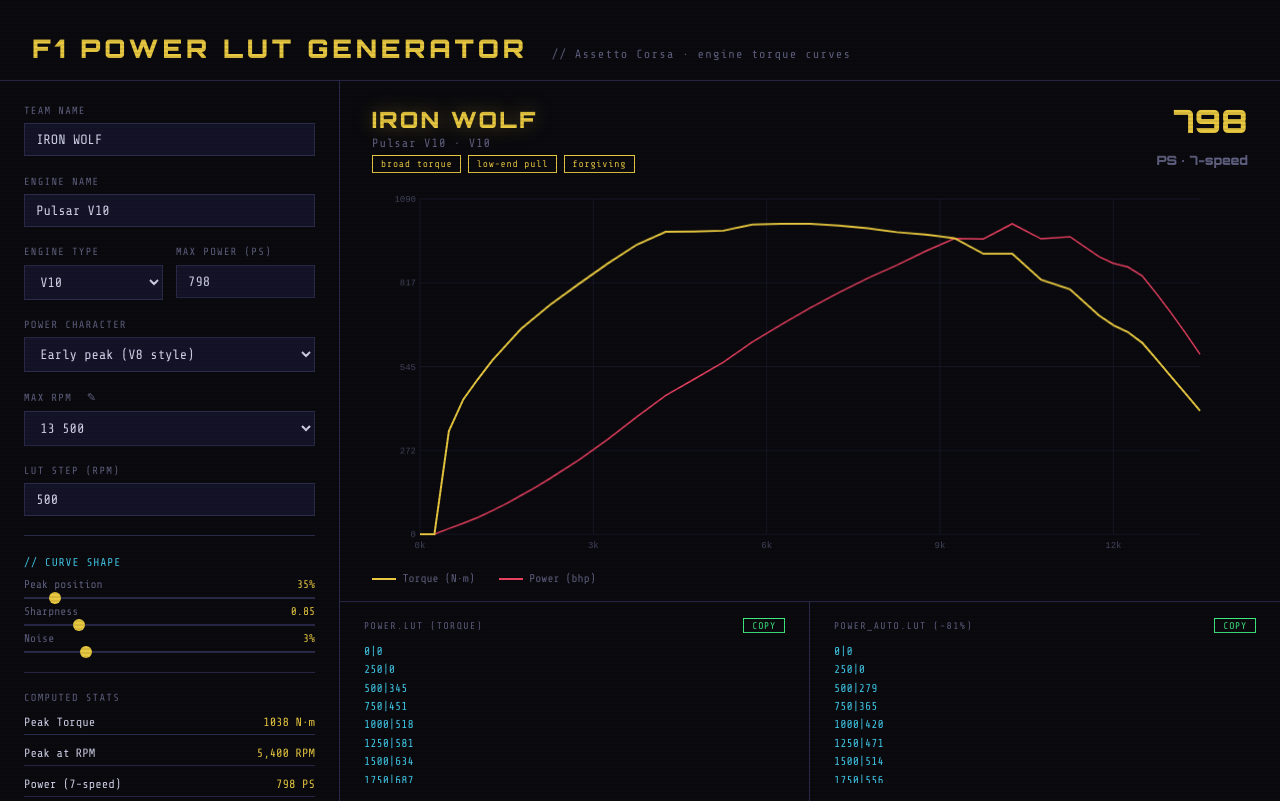
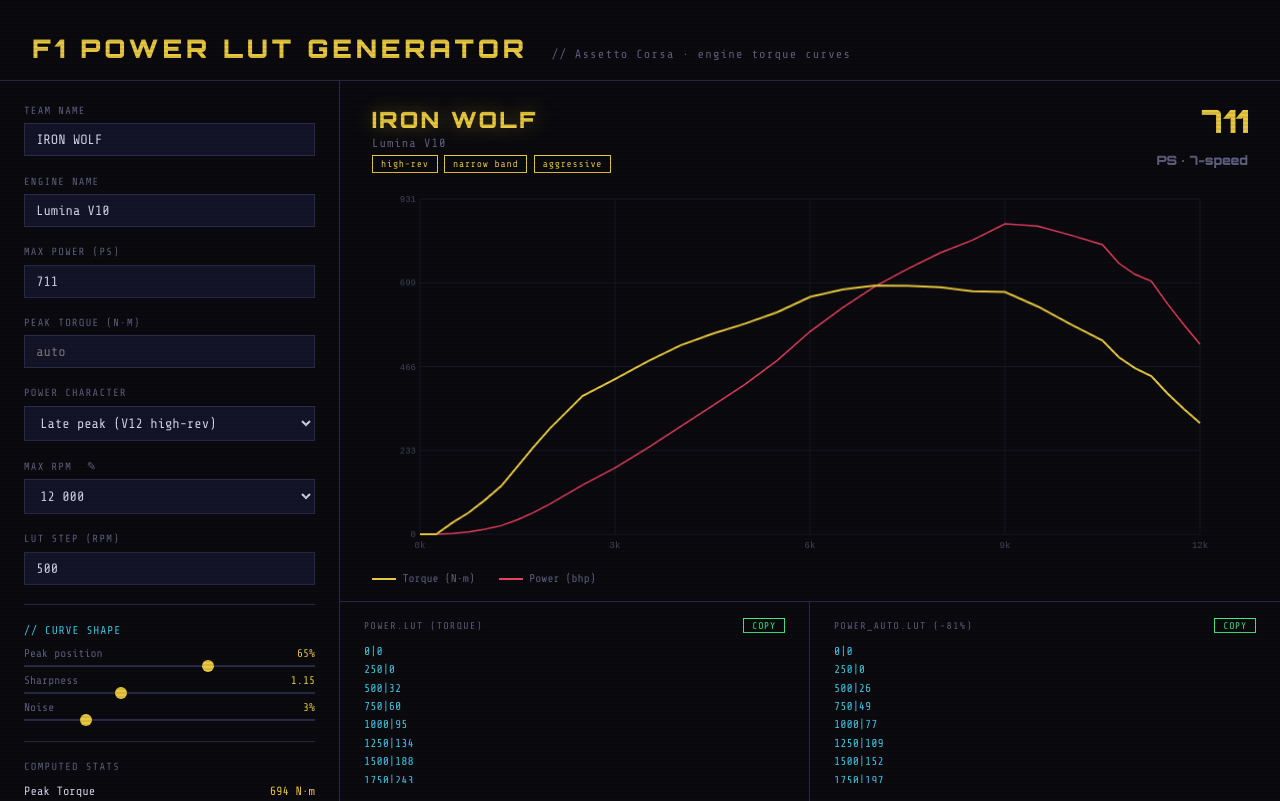
Before and after one commit to rpekarsky/asetto-corsa-power-lut-generator, a website built with Vite: page index.html in a window 1280 px wide. Built offline with nearby package versions, Linux system fonts and the light colour scheme.

Commit message:
Update graphs and

```diff
--- a/index.html
+++ b/index.html
@@ -26,20 +26,14 @@
       <input type="text" id="engineName" placeholder="e.g. Ferrari V12" value="">
     </div>
 
-    <div class="row2">
-      <div class="field-group">
-        <label>Engine Type</label>
-        <select id="engineType">
-          <option value="v8">V8</option>
-          <option value="v10" selected>V10</option>
-          <option value="v12">V12</option>
-          <option value="v40">V40 (exotic)</option>
-        </select>
-      </div>
-      <div class="field-group">
-        <label>Max Power (PS)</label>
-        <input type="text" id="maxPower" placeholder="750–900" value="">
-      </div>
+    <div class="field-group">
+      <label>Max Power (PS)</label>
+      <input type="text" id="maxPower" placeholder="750–900" value="">
+    </div>
+
+    <div class="field-group">
+      <label>Peak Torque (N·m)</label>
+      <input type="text" id="peakTorque" placeholder="auto" value="">
     </div>
 
     <div class="field-group">
--- a/src/app.ts
+++ b/src/app.ts
@@ -1,8 +1,9 @@
-import type { AppState, EngineType, InputState, PowerCharacter } from './types';
+import type { AppState, InputState, PowerCharacter } from './types';
 import type { DomRefs } from './dom';
-import { engineDefaults, charDefaults, ENGINE_NAMES, ENGINE_TYPES, CHARACTERS, RPMS, TEAM_NAMES } from './constants';
+import { charDefaults, ENGINE_NAMES, CHARACTERS, RPMS, TEAM_NAMES, POWER_RANGE } from './constants';
 import { compute } from './engine';
 import { render, syncInputs, redrawChart } from './render';
+import { saveState, loadState } from './storage';
 
 function pick<T>(arr: readonly T[]): T {
   return arr[Math.floor(Math.random() * arr.length)];
@@ -26,10 +27,10 @@
   return {
     teamName: refs.inputs.teamName.value,
     engineName: refs.inputs.engineName.value,
-    engineType: refs.inputs.engineType.value as EngineType,
     character: refs.inputs.character.value as PowerCharacter,
     maxRpm: parseInt(rpmSource) || 13500,
     maxPower: parseInt(refs.inputs.maxPower.value) || 820,
+    peakTorqueOverride: (() => { const v = parseInt(refs.inputs.peakTorque.value); return v > 0 ? v : null; })(),
     seed: seedValue ? (parseInt(seedValue) || 0) : newSeed(),
     lutStep: parseInt(refs.inputs.lutStep.value) || 500,
     peakPos: (parseInt(refs.inputs.peakPos.value) || 52) / 100,
@@ -51,6 +52,41 @@
     state.computed = compute(state.inputs);
     syncInputs(state, refs);
     render(state, refs);
+    saveState(state.inputs);
+  }
+
+  function restore(): boolean {
+    const saved = loadState();
+    if (!saved) return false;
+
+    if (saved.teamName !== undefined) refs.inputs.teamName.value = saved.teamName;
+    if (saved.engineName !== undefined) refs.inputs.engineName.value = saved.engineName;
+    if (saved.character !== undefined) refs.inputs.character.value = saved.character;
+    if (saved.maxPower !== undefined) refs.inputs.maxPower.value = String(saved.maxPower);
+    if (saved.peakTorqueOverride !== undefined) refs.inputs.peakTorque.value = saved.peakTorqueOverride != null ? String(saved.peakTorqueOverride) : '';
+    if (saved.lutStep !== undefined) refs.inputs.lutStep.value = String(saved.lutStep);
+    if (saved.seed !== undefined) refs.inputs.seed.value = String(saved.seed);
+    if (saved.peakPos !== undefined) refs.inputs.peakPos.value = String(Math.round(saved.peakPos * 100));
+    if (saved.sharpness !== undefined) refs.inputs.sharpness.value = String(Math.round(saved.sharpness * 100));
+    if (saved.noise !== undefined) refs.inputs.noise.value = String(Math.round(saved.noise * 100));
+
+    if (saved.maxRpm !== undefined) {
+      const rpmStr = String(saved.maxRpm);
+      if (RPMS.includes(rpmStr)) {
+        refs.inputs.maxRpm.value = rpmStr;
+        refs.inputs.maxRpm.classList.remove('hidden');
+        refs.inputs.maxRpmCustom.classList.add('hidden');
+        refs.buttons.toggleRpm.classList.remove('active');
+      } else {
+        refs.inputs.maxRpmCustom.value = rpmStr;
+        refs.inputs.maxRpm.classList.add('hidden');
+        refs.inputs.maxRpmCustom.classList.remove('hidden');
+        refs.buttons.toggleRpm.classList.add('active');
+      }
+    }
+
+    update();
+    return true;
   }
 
   /** Generate = new seed + recompute */
@@ -62,7 +98,7 @@
   /** Debounced update for live parameter changes */
   function debouncedUpdate() {
     clearTimeout(debounceTimer);
-    debounceTimer = setTimeout(update, 250);
+    debounceTimer = setTimeout(update, 100);
   }
 
   function applyCharacterDefaults() {
@@ -75,18 +111,16 @@
   }
 
   function randomize() {
-    const et = pick(ENGINE_TYPES);
-    const def = engineDefaults[et];
-    const ps = def.powerRange[0] + Math.round(Math.random() * (def.powerRange[1] - def.powerRange[0]));
+    const ps = POWER_RANGE[0] + Math.round(Math.random() * (POWER_RANGE[1] - POWER_RANGE[0]));
     const character = pick(CHARACTERS);
 
-    refs.inputs.engineType.value = et;
     refs.inputs.character.value = character;
     refs.inputs.maxRpm.value = pick(RPMS);
     refs.inputs.maxRpm.classList.remove('hidden');
     refs.inputs.maxRpmCustom.classList.add('hidden');
     refs.buttons.toggleRpm.classList.remove('active');
     refs.inputs.maxPower.value = String(ps);
+    refs.inputs.peakTorque.value = '';
     refs.inputs.teamName.value = pick(TEAM_NAMES);
     refs.inputs.engineName.value = pick(ENGINE_NAMES);
     refs.inputs.seed.value = '';
@@ -130,5 +164,5 @@
     redrawChart(state, refs);
   }
 
-  return { generate, update, debouncedUpdate, randomize, applyCharacterDefaults, copyLut, handleResize, toggleRpm };
+  return { generate, update, debouncedUpdate, randomize, restore, applyCharacterDefaults, copyLut, handleResize, toggleRpm };
 }
--- a/src/chart.ts
+++ b/src/chart.ts
@@ -48,8 +48,7 @@
   // compute bhp values
   const bhpData = lut.map(p => (p.torque * p.rpm * Math.PI / 30) / 735.5);
   const actualMaxBhp = Math.max(...bhpData);
-  const maxBhp = actualMaxBhp * 1.08;
-  const maxTorqueScale = peakTorque * 1.08;
+  const unifiedMax = Math.max(peakTorque, actualMaxBhp) * 1.08;
 
   // power curve
   ctx.beginPath();
@@ -57,7 +56,7 @@
   ctx.lineWidth = 1.5;
   lut.forEach((p, i) => {
     const x = toX(p.rpm);
-    const y = toY(bhpData[i], maxBhp);
+    const y = toY(bhpData[i], unifiedMax);
     i === 0 ? ctx.moveTo(x, y) : ctx.lineTo(x, y);
   });
   ctx.stroke();
@@ -68,7 +67,7 @@
   ctx.lineWidth = 2;
   lut.forEach((p, i) => {
     const x = toX(p.rpm);
-    const y = toY(p.torque, maxTorqueScale);
+    const y = toY(p.torque, unifiedMax);
     i === 0 ? ctx.moveTo(x, y) : ctx.lineTo(x, y);
   });
   ctx.stroke();
@@ -78,7 +77,7 @@
   ctx.font = '9px Share Tech Mono, monospace';
   ctx.textAlign = 'right';
   for (let i = 0; i <= 4; i++) {
-    const val = Math.round(peakTorque * 1.05 * (1 - i / 4));
+    const val = Math.round(unifiedMax * (1 - i / 4));
     ctx.fillText(String(val), pad.l - 4, pad.t + (H - pad.t - pad.b) * i / 4 + 3);
   }
 }
--- a/src/constants.ts
+++ b/src/constants.ts
@@ -1,4 +1,4 @@
-import type { EngineConfig, EngineType, PowerCharacter } from './types';
+import type { PowerCharacter } from './types';
 
 export interface CharDefaults {
   peakPos: number;    // slider integer (30–85)
@@ -14,12 +14,7 @@
   flat:  { peakPos: 45, sharpness: 65,  noise: 2 },
 };
 
-export const engineDefaults: Record<EngineType, EngineConfig> = {
-  v8:  { powerRange: [680, 800], charOptions: ['early', 'flat'],  rpmPref: 13500 },
-  v10: { powerRange: [790, 850], charOptions: ['mid', 'flat'],    rpmPref: 13500 },
-  v12: { powerRange: [840, 920], charOptions: ['late', 'sharp'],  rpmPref: 15000 },
-  v40: { powerRange: [820, 880], charOptions: ['sharp', 'mid'],   rpmPref: 16500 },
-};
+export const POWER_RANGE: [number, number] = [680, 920];
 
 export const charTags: Record<PowerCharacter, string[]> = {
   early: ['broad torque', 'low-end pull', 'forgiving'],
@@ -39,6 +34,5 @@
   'Olympus V12', 'Nexus V10', 'Titan V8', 'Helix V12', 'Pulsar V10',
 ];
 
-export const ENGINE_TYPES: EngineType[] = ['v8', 'v10', 'v12', 'v40'];
 export const CHARACTERS: PowerCharacter[] = ['early', 'mid', 'late', 'sharp', 'flat'];
 export const RPMS = ['12000', '13500', '15000', '16500'];
--- a/src/dom.ts
+++ b/src/dom.ts
@@ -2,11 +2,11 @@
   inputs: {
     teamName: HTMLInputElement;
     engineName: HTMLInputElement;
-    engineType: HTMLSelectElement;
     character: HTMLSelectElement;
     maxRpm: HTMLSelectElement;
     maxRpmCustom: HTMLInputElement;
     maxPower: HTMLInputElement;
+    peakTorque: HTMLInputElement;
     lutStep: HTMLInputElement;
     seed: HTMLInputElement;
     peakPos: HTMLInputElement;
@@ -53,11 +53,11 @@
     inputs: {
       teamName: ref<HTMLInputElement>('teamName'),
       engineName: ref<HTMLInputElement>('engineName'),
-      engineType: ref<HTMLSelectElement>('engineType'),
       character: ref<HTMLSelectElement>('character'),
       maxRpm: ref<HTMLSelectElement>('maxRpm'),
       maxRpmCustom: ref<HTMLInputElement>('maxRpmCustom'),
       maxPower: ref<HTMLInputElement>('maxPower'),
+      peakTorque: ref<HTMLInputElement>('peakTorque'),
       lutStep: ref<HTMLInputElement>('lutStep'),
       seed: ref<HTMLInputElement>('seed'),
       peakPos: ref<HTMLInputElement>('peakPos'),
--- a/src/engine.ts
+++ b/src/engine.ts
@@ -125,7 +125,7 @@
 
 /** Pure computation: inputs → result. No DOM, no side effects. */
 export function compute(inputs: InputState): ComputedResult {
-  const { character, maxRpm, maxPower, seed, lutStep, peakPos, sharpness, noise } = inputs;
+  const { character, maxRpm, maxPower, seed, lutStep, peakPos, sharpness, noise, peakTorqueOverride } = inputs;
 
   const shape = buildShape(character, seed, peakPos, sharpness, noise);
 
@@ -133,7 +133,7 @@
   shape.forEach((p, i) => { if (p.t > shape[peakIdx].t) peakIdx = i; });
   const peakRpm = Math.round(shape[peakIdx].r * maxRpm / 900) * 900;
 
-  const maxTorqueNm = powerToTorque(maxPower, peakRpm);
+  const maxTorqueNm = peakTorqueOverride ?? powerToTorque(maxPower, peakRpm);
 
   const lut = computeLut(shape, maxRpm, maxTorqueNm, lutStep);
   // zero torque at idle
--- a/src/main.ts
+++ b/src/main.ts
@@ -16,11 +16,11 @@
 refs.inputs.character.addEventListener('change', app.applyCharacterDefaults);
 
 // live update on text/select changes
-const textInputs = [refs.inputs.maxPower, refs.inputs.maxRpmCustom, refs.inputs.lutStep, refs.inputs.teamName, refs.inputs.engineName, refs.inputs.seed];
+const textInputs = [refs.inputs.maxPower, refs.inputs.peakTorque, refs.inputs.maxRpmCustom, refs.inputs.lutStep, refs.inputs.teamName, refs.inputs.engineName, refs.inputs.seed];
 for (const el of textInputs) {
   el.addEventListener('input', app.debouncedUpdate);
 }
-for (const el of [refs.inputs.engineType, refs.inputs.maxRpm]) {
+for (const el of [refs.inputs.maxRpm]) {
   el.addEventListener('change', app.debouncedUpdate);
 }
 
@@ -39,4 +39,4 @@
 
 window.addEventListener('resize', app.handleResize);
 
-app.randomize();
+if (!app.restore()) app.randomize();
--- a/src/render.ts
+++ b/src/render.ts
@@ -8,10 +8,10 @@
   const { inputs } = state;
   refs.inputs.teamName.value = inputs.teamName;
   refs.inputs.engineName.value = inputs.engineName;
-  refs.inputs.engineType.value = inputs.engineType;
   refs.inputs.character.value = inputs.character;
   refs.inputs.maxRpm.value = String(inputs.maxRpm);
   refs.inputs.maxPower.value = String(inputs.maxPower);
+  refs.inputs.peakTorque.value = inputs.peakTorqueOverride !== null ? String(inputs.peakTorqueOverride) : '';
   refs.inputs.lutStep.value = String(inputs.lutStep);
   refs.inputs.seed.value = String(inputs.seed);
 
@@ -47,7 +47,7 @@
   setTimeout(() => refs.display.team.classList.remove('flash'), 400);
 
   const engineLabel = inputs.engineName.trim() || '—';
-  refs.display.engine.textContent = `${engineLabel} · ${inputs.engineType.toUpperCase()}`;
+  refs.display.engine.textContent = engineLabel;
 
   // power badge (one of the few places we need structured content)
   refs.display.power.textContent = '';
--- /dev/null
+++ b/src/storage.ts
@@ -0,0 +1,14 @@
+import type { InputState } from './types';
+
+const STORAGE_KEY = 'f1lut_v1';
+
+export function saveState(inputs: InputState): void {
+  try { localStorage.setItem(STORAGE_KEY, JSON.stringify(inputs)); } catch { /* quota / private mode */ }
+}
+
+export function loadState(): Partial<InputState> | null {
+  try {
+    const raw = localStorage.getItem(STORAGE_KEY);
+    return raw ? (JSON.parse(raw) as Partial<InputState>) : null;
+  } catch { return null; }
+}
```
Also changed, not shown: src/engine.test.ts (+1 -1 lines), src/types.ts (+4 -11 lines).
